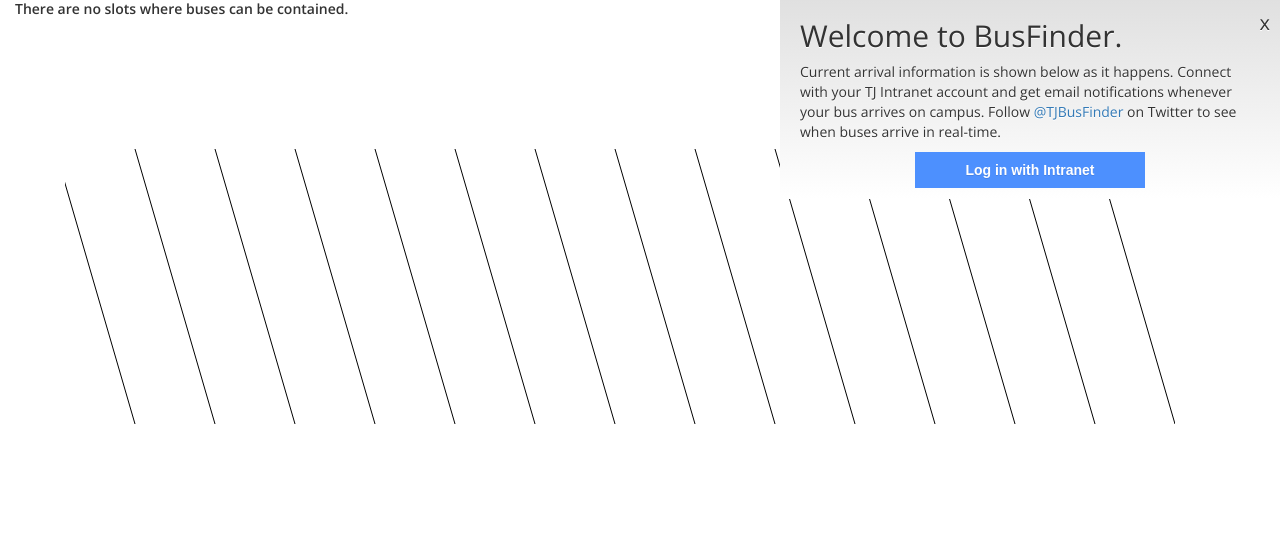
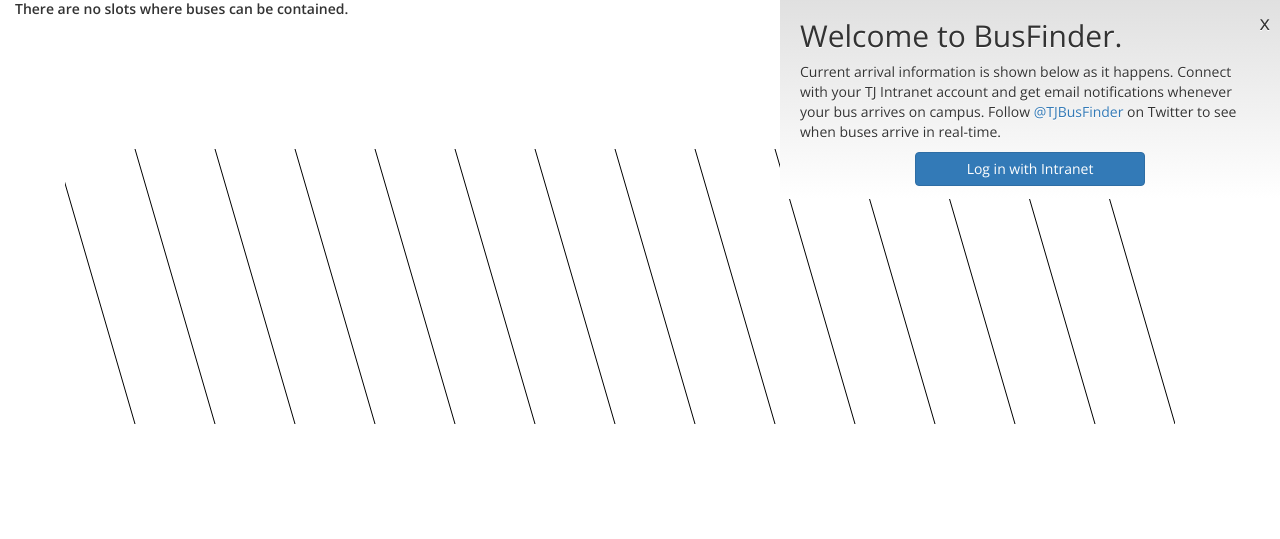
Before and after one commit to hacktj15/bus, a Django app: page / in a window 1280 px wide. Shown: the part 51-590 px from the top of the page. Run offline with Django 3.2, Linux system fonts and the light colour scheme; data that the repository does not hold is empty; some libraries are stand-ins or nearby versions.

Commit message:
Minor Updates
Cleaned Up HTML and CSS, Made Login Buttons Use Bootstrap instead of
Custom CSS

```diff
--- a/static/css/login.css
+++ b/static/css/login.css
@@ -62,28 +62,6 @@ body.loginpage {
   box-shadow: inset 0 1px 2px rgba(0,0,0,0.1);
 }
 
-.login {
-  text-align: center;
-  font-size: 14px;
-  font-family: 'Arial', sans-serif;
-  font-weight: 700;
-  height: 36px;
-  padding: 0 8px;
-}
-
-.login-submit {
-  border: 0px;
-  color: #fff;
-  text-shadow: 0 1px rgba(0,0,0,0.1);
-  background-color: #4d90fe;
-}
-
-.login-submit:hover {
-  border: 0px;
-  text-shadow: 0 1px rgba(0,0,0,0.3);
-  background-color: #357ae8;
-}
-
 .login-card a {
   text-decoration: none;
   color: #666;
--- a/templates/display.html
+++ b/templates/display.html
@@ -18,7 +18,6 @@
 {% block content %}
     <div class="container do-zoom">
         {% include "positioning.html" %}
-
         <canvas id="lineCanvas" width="1110" height="500"></canvas>
         {% for inst in instances %}
             <div class="bus" style="{{ inst.slot.style }}; opacity:1">
--- a/templates/index.html
+++ b/templates/index.html
@@ -81,7 +81,7 @@ iodine = function() {
         <div class="x" onclick="$(this).parent().remove()">x</div>
         <h2>Welcome to BusFinder.</h2>
         <p>Current arrival information is shown below as it happens. Connect with your TJ Intranet account and get email notifications whenever your bus arrives on campus. Follow <a href="https://twitter.com/tjbusfinder">@TJBusFinder</a> on Twitter to see when buses arrive in real-time.</p></p>
-    <button class="connectbtn login login-submit" onclick="iodine()">Log in with Intranet</button>
+        <button class="connectbtn btn btn-primary" onclick="iodine()">Log in with Intranet</button>
     </div>
 {% endif %}
 
@@ -95,13 +95,11 @@ iodine = function() {
     {% endfor %}
 
     {% for slot in slots %}
-    <div class="slot" style="{{ slot.style }}; opacity:0.3">
-    </div>
+        <div class="slot" style="{{ slot.style }}; opacity:0.3"></div>
     {% endfor %}
 
     {% if num == 0 %}
         <b>There are no slots where buses can be contained.</b>
     {% endif %}
-
 </div>
 {% endblock %}
```
Also changed, not shown: templates/login.html (+9 -8 lines), 1 other file. Lines whose indentation alone changed are shown as unchanged.
